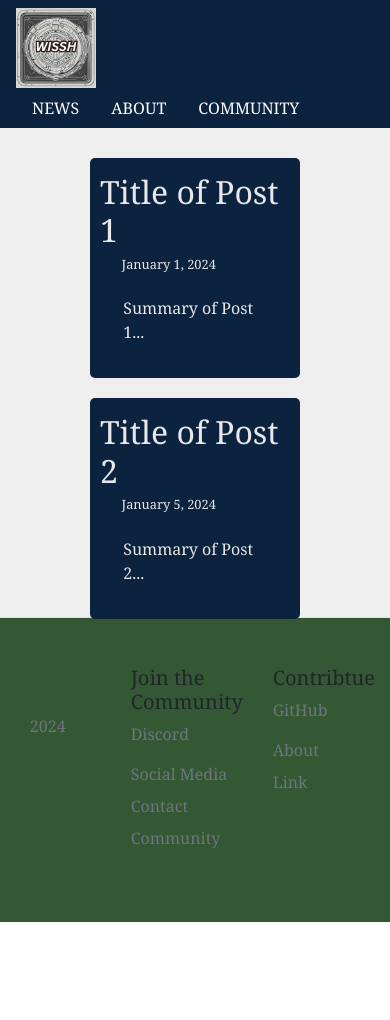
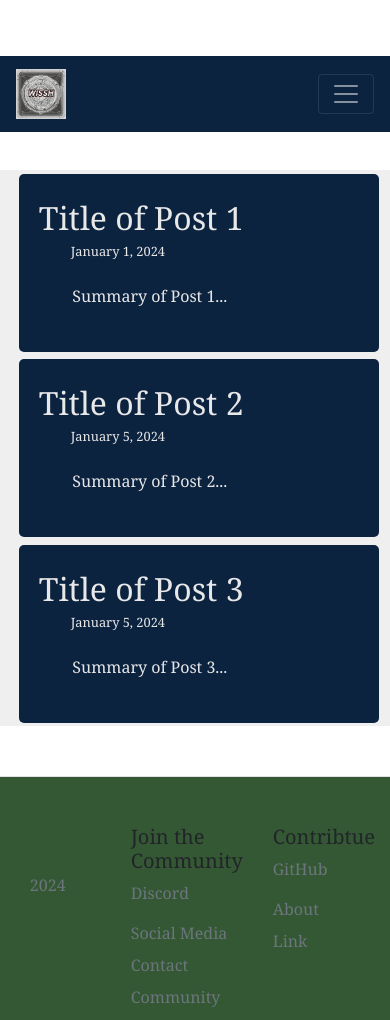
Before and after one commit to wissh-nd/wissh-nd.github.io, a plain HTML site: page postlanding.html in a window 390 px wide. Before the commit the page ends 922 px from the top, so only its background shows below. Drawn offline with nearby package versions, Linux system fonts and the light colour scheme; a script that the page names is missing.

Commit message:
more responsive navbar maybe

```diff
--- a/post.css
+++ b/post.css
@@ -1,29 +1,30 @@
 * {
     /* Reset the margin and padding for all the elements */
-    margin: 0px;
-    padding: 0px;
+    margin: 0;
+    padding: 0;
     font-family: Georgia, 'Times New Roman', Times, serif;
   }
 
-  html {
+  html,
+  body {
     height: 100%;
     width: 100%;
+    margin: 0;
   }
 
   body {
-    padding: 0px;
+    padding-top: 56px;
   }
 
   main {
     background: #EFEFEF;
     overflow: hidden;
     margin: 0;
-
   }
 
   footer {
-    margin-top: -50px;
-    padding: 0px;
+    margin-top: 50px;
+    padding: 0;
     background: #355834;
   }
 
@@ -44,7 +45,7 @@
     flex-flow: row;
     align-items: center;
     justify-content: center;
-    margin: 0px;
+    margin: 0;
     max-height: 20em;
   }
 
@@ -73,33 +74,33 @@
 
   .navbar {
     background: #0C2340;
-    padding: 20px;
-    max-height: 8em;
-    min-height: 3em;
+    padding: 10px;
     overflow: hidden;
     position: fixed;
     top: 0;
     width: 100%;
-    display: flex;
-    justify-content: space-between;
-    align-items: center;
+    z-index: 1000; /* navbar above other elements */
+    margin-bottom: 1cm;
   }
 
-  h1 img {
-    min-width: 2em;
-    max-width: 2em;
-    display: grid;
+  .navbar img {
+    max-height: 50px; /* max-height for the logo */
   }
 
   .navbar ul {
     display: flex;
+    list-style: none;
+  }
+
+  .navbar li {
+    margin: 0.3rem;
   }
 
   .navbar li>a {
     color: white;
-    padding: 1 rem;
-    margin: 0 1rem;
-
+    padding: 1rem;
+    display: block;
+    text-decoration: none;
   }
 
   .navbar a:hover {
@@ -107,32 +108,33 @@
     border-bottom: 3px solid white;
   }
 
+  /* Blog Posts */
+
   .blog-container {
     display: flex;
     flex-direction: column;
     gap: 20px;
-    padding-top: 30px;
-    padding-left: 90px;
-    padding-right: 90px;
+    padding: 30px;
   }
 
   .blog-post {
     background-color: #0C2340;
     color: #E8E8E8;
-    padding: 10px; /* Adjust the padding as needed */
+    padding: 20px;
     border-radius: 5px;
     cursor: pointer;
     transition: transform 0.2s;
     width: 100%;
     box-sizing: border-box;
+    margin: 0.1cm;
   }
 
   .blog-post:hover {
-    transform: scale(1.1);
+    transform: scale(1.05);
   }
 
   .blog-post h2 {
-    margin: 5px 0; /* Add margin between date and title */
+    margin: 5px 0;
   }
 
   .post-date {
@@ -141,5 +143,5 @@
   }
 
   .post-summary {
-    margin-top: 5px; /* Add margin between title and summary */
+    margin-top: 10px;
   }
--- a/postlanding.html
+++ b/postlanding.html
@@ -1,54 +1,83 @@
 <!DOCTYPE html>
-<html>
+<html lang="en">
+
 <head>
   <meta charset="utf-8">
-  <meta name="viewport" content="width=device-width">
-  <title>wissh-nd</title>
+  <meta name="viewport" content="width=device-width, initial-scale=1, shrink-to-fit=no">
+  <title>wissh-nd?</title>
   <link href="post.css" rel="stylesheet" type="text/css" />
   <link rel="canonical" href="https://getbootstrap.com/docs/4.0/examples/blog/">
 
   <!-- Bootstrap core CSS -->
+  <script src="https://code.jquery.com/jquery-3.2.1.slim.min.js"
+  integrity="sha384-KJ3o2DKtIkvYIK3UENzmM7KCkRr/rE9/Qpg6aAZGJwFDMVNA/GpGFF93hXpG5KkN"
+  crossorigin="anonymous"></script>
+<script src="https://cdn.jsdelivr.net/npm/popper.js@1.12.9/dist/umd/popper.min.js"
+  integrity="sha384-ApNbgh9B+Y1QKtv3Rn7W3mgPxhU9K/ScQsAP7hUibX39j7fakFPskvXusvfa0b4Q"
+  crossorigin="anonymous"></script>
+<script src="https://cdn.jsdelivr.net/npm/bootstrap@4.0.0/dist/js/bootstrap.min.js"
+  integrity="sha384-JZR6Spejh4U02d8jOt6vLEHfe/JQGiRRSQQxSfFWpi1MquVdAyjUar5+76PVCmYl"
+  crossorigin="anonymous"></script>
+
   <link rel="stylesheet" href="https://cdn.jsdelivr.net/npm/bootstrap@4.0.0/dist/css/bootstrap.min.css"
     integrity="sha384-Gn5384xqQ1aoWXA+058RXPxPg6fy4IWvTNh0E263XmFcJlSAwiGgFAW/dAiS6JXm" crossorigin="anonymous">
 
   <link rel="preconnect" href="https://fonts.googleapis.com" />
   <link rel="preconnect" href="https://fonts.gstatic.com" crossorigin />
-  <link href="https://fonts.googleapis.com/css2?family=Source+Sans+Pro:wght@300;400;600;700;900&display=swap"
+  <link
+    href="https://fonts.googleapis.com/css2?family=Source+Sans+Pro:wght@300;400;600;700;900&display=swap"
     rel="stylesheet" />
   <link rel="stylesheet" href="https://cdnjs.cloudflare.com/ajax/libs/font-awesome/5.15.3/css/all.min.css" />
 
   <script src="script.js"></script>
 </head>
+
+<body class="bod">
   <header>
-  <div class="navbar">
-    <h1>
-      <a href='index.html'><img id="logoImg" src="images/WISSH.png" alt="Sample WISSH logo" /></a>
-    </h1>
-    <nav>
-      <ul>
-        <li class="nav"><a class="outline" href="postlanding.html">NEWS</a></li>
-        <li class="nav"><a class="outline" href="">ABOUT</a></li>
-        <li class="nav"><a class="outline" href="community.html">COMMUNITY</a></li>
+    <nav class="navbar navbar-expand-lg navbar-dark">
+      <a class="navbar-brand" href='index.html'><img id="logoImg" class="img-fluid" src="images/WISSH.png"
+          alt="Sample WISSH logo" /></a>
+      <button class="navbar-toggler" type="button" data-toggle="collapse" data-target="#navbarNav"
+        aria-controls="navbarNav" aria-expanded="false" aria-label="Toggle navigation">
+        <span class="navbar-toggler-icon"></span>
+      </button>
+      <div class="collapse navbar-collapse" id="navbarNav">
+        <ul class="navbar-nav ml-auto">
+          <li class="nav-item"><a class="nav-link outline" href="postlanding.html">NEWS</a></li>
+          <li class="nav-item"><a class="nav-link outline" href="">ABOUT</a></li>
+          <li class="nav-item"><a class="nav-link outline" href="community.html">COMMUNITY</a></li>
         </ul>
+      </div>
     </nav>
-  </div>
   </header>
 
-<body class="bod">
-  <main>
-    <div class="blog-container">
+  <main class="container">
+    <div class="row">
+      <div class="col-md-6">
         <div class="blog-post" onclick="location.href='post1.html'">
           <h2>Title of Post 1</h2>
           <p class="post-date">January 1, 2024</p>
-            <p class="post-summary">Summary of Post 1...</p> <!-- add summary here -->
+          <p class="post-summary">Summary of Post 1...</p>
+        </div>
       </div>
 
+      <div class="col-md-6">
         <div class="blog-post" onclick="location.href='post2.html'">
           <h2>Title of Post 2</h2>
           <p class="post-date">January 5, 2024</p>
-            <p class="post-summary">Summary of Post 2...</p> <!-- add summary here -->
+          <p class="post-summary">Summary of Post 2...</p>
+        </div>
+      </div>
+      <div class="col-md-6">
+        <div class="blog-post" onclick="location.href='post3.html'">
+          <h2>Title of Post 3</h2>
+          <p class="post-date">January 5, 2024</p>
+          <p class="post-summary">Summary of Post 3...</p>
+        </div>
+      </div>
     </div>
   </main>
+
   <footer>
     <div class="container">
       <footer class="row row-cols-1 row-cols-sm-2 row-cols-md-5 py-5 my-5 border-top">
@@ -63,9 +92,12 @@
         <div class="col mb-3">
           <h5>Join the Community</h5>
           <ul class="nav flex-column">
-            <li class="nav-item mb-2"><a href="https://discord.gg/Wg6fsP9r" class="nav-link p-0 text-muted">Discord</a></li>
+            <li class="nav-item mb-2"><a href="https://discord.gg/Wg6fsP9r" class="nav-link p-0 text-muted">Discord</a>
+            </li>
             <li class="nav-item mb-2"><a href="#" class="nav-link p-0 text-muted"></a></li>
-            <li class="nav-item mb-2"><a href="https://www.instagram.com/wissh_nd?igsh=MXI3djBxZGFqOGRxNQ==" class="nav-link p-0 text-muted">Social Media</a></li>
+            <li class="nav-item mb-2"><a
+                href="https://www.instagram.com/wissh_nd?igsh=MXI3djBxZGFqOGRxNQ=="
+                class="nav-link p-0 text-muted">Social Media</a></li>
             <li class="nav-item mb-2"><a href="#" class="nav-link p-0 text-muted">Contact</a></li>
             <li class="nav-item mb-2"><a href="community.html" class="nav-link p-0 text-muted">Community</a></li>
           </ul>
@@ -73,16 +105,20 @@
         <div class="col mb-3">
           <h5>Contribtue</h5>
           <ul class="nav flex-column">
-            <li class="nav-item mb-2"><a href="https://github.com/wissh-nd" class="nav-link p-0 text-muted">GitHub</a></li>
+            <li class="nav-item mb-2"><a href="https://github.com/wissh-nd" class="nav-link p-0 text-muted">GitHub</a>
+            </li>
             <li class="nav-item mb-2"><a href="#" class="nav-link p-0 text-muted"></a></li>
             <li class="nav-item mb-2"><a href="#" class="nav-link p-0 text-muted">About</a></li>
-            <li class="nav-item mb-2"><a href="https://youtu.be/yvZex3Qf7QQ?si=JENwNAPyqSAjKMcV" class="nav-link p-0 text-muted">Link</a></li>
+            <li class="nav-item mb-2"><a
+                href="https://youtu.be/yvZex3Qf7QQ?si=JENwNAPyqSAjKMcV"
+                class="nav-link p-0 text-muted">Link</a></li>
             <li class="nav-item mb-2"><a href="#" class="nav-link p-0 text-muted"></a></li>
           </ul>
         </div>
       </footer>
     </div>
   </footer>
+
   <script src="script.js"></script>
 </body>
 
```
Lines whose indentation alone changed are shown as unchanged.
